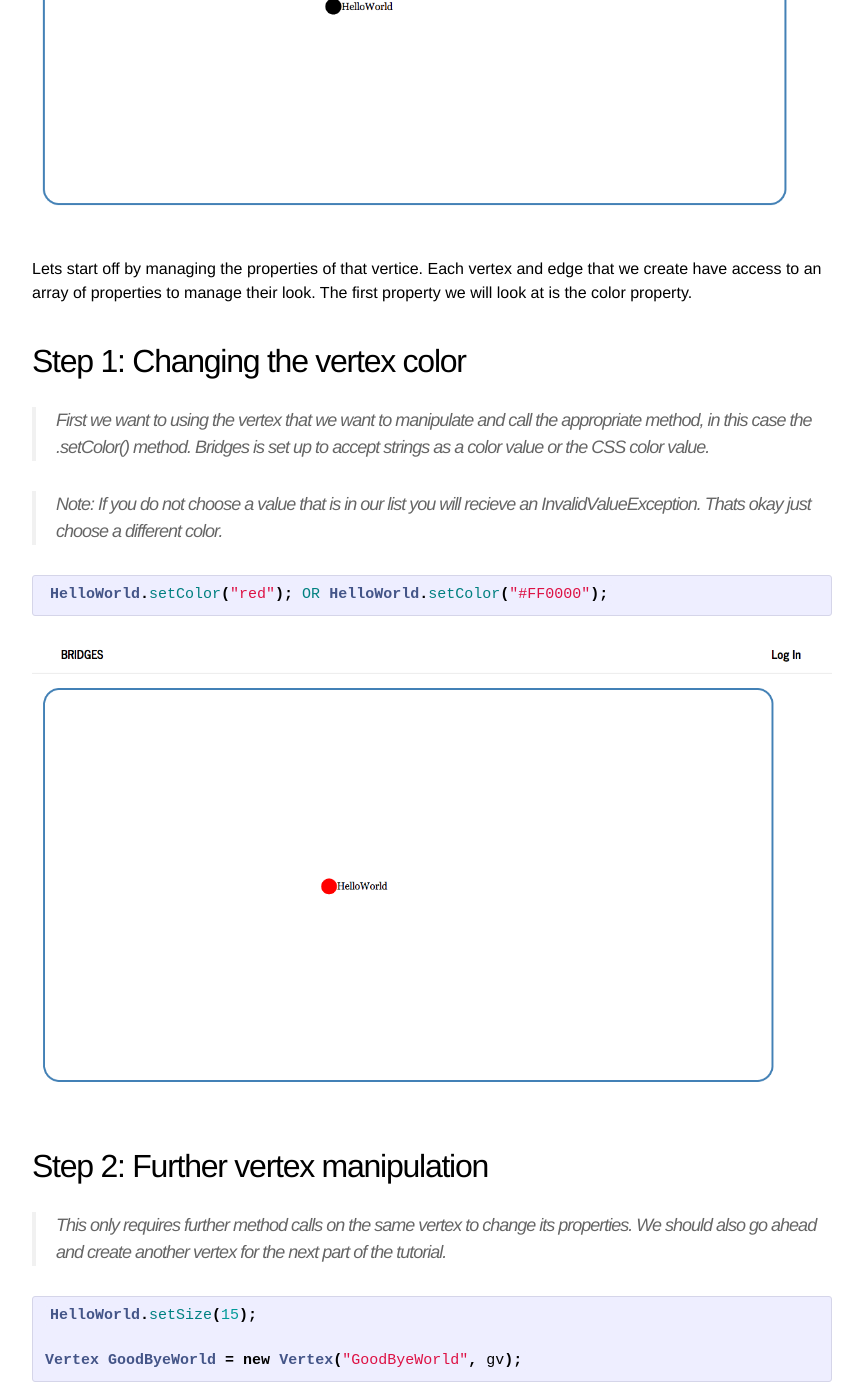
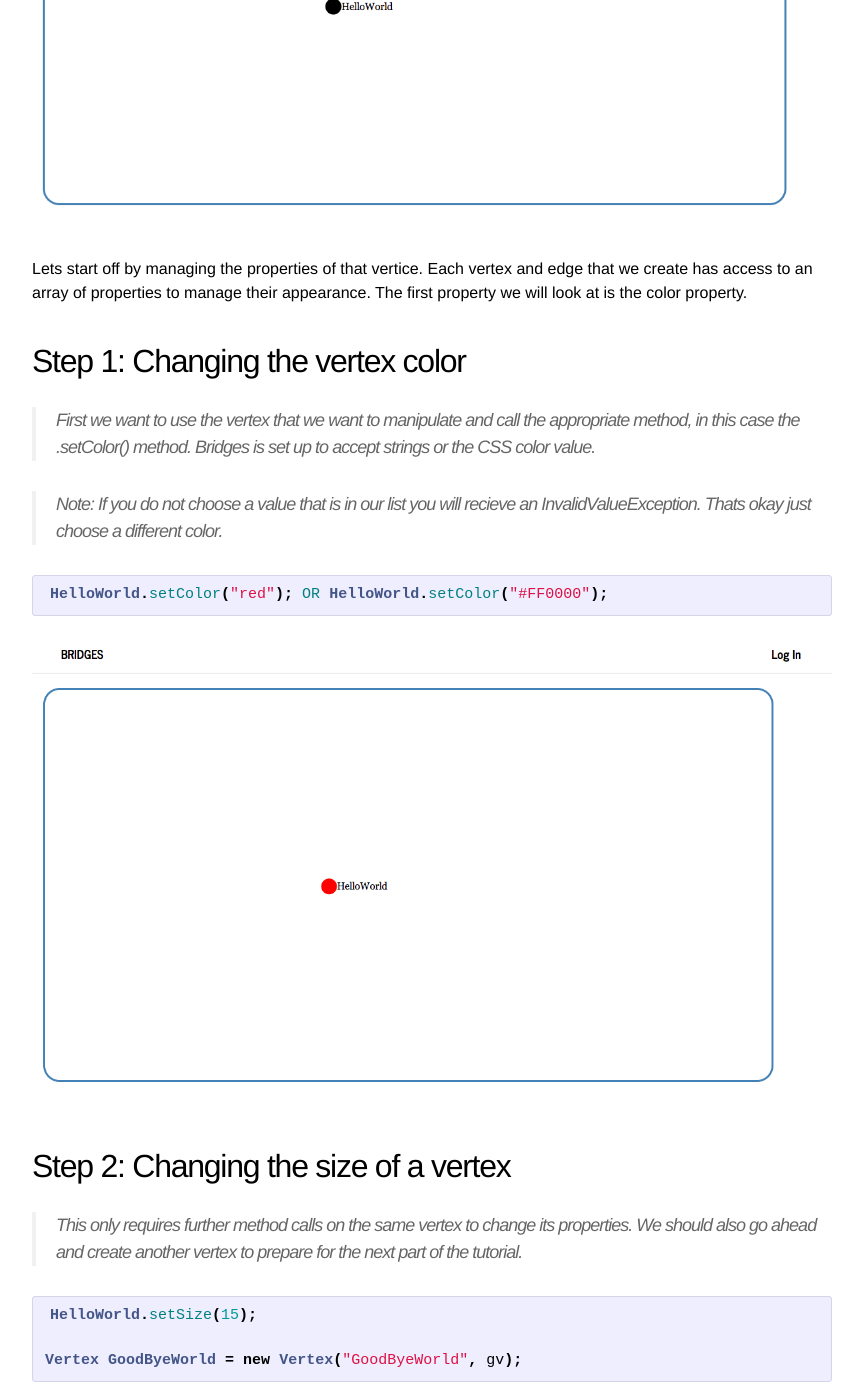
Before and after one commit to Dismembered/Dismembered.github.io, a Jekyll site: the page built from _posts/2014-07-02-HelloWorld-Tutorial_part3.markdown, in a window 1280 px wide and 1400 px high, scrolled down 1135 px. Shown: the whole window, without its empty margins (208-1071 px from the left). Built offline with Jekyll 4.4.1, drawn with Linux system fonts in a browser that asks for light colours; some of the changed text lies outside the part shown.

Commit message:
Update 2014-07-02-HelloWorld-Tutorial_part3.markdown

```diff
--- a/_posts/2014-07-02-HelloWorld-Tutorial_part3.markdown
+++ b/_posts/2014-07-02-HelloWorld-Tutorial_part3.markdown
@@ -14,11 +14,11 @@ When we left off last we had just created our first visualization and displayed
 
 ![drawing](/images/screenshot_9.png)
 
-Lets start off by managing the properties of that vertice. Each vertex and edge that we create have access to an array of properties to manage their look. The first property we will look at is the color property.
+Lets start off by managing the properties of that vertice. Each vertex and edge that we create has access to an array of properties to manage their appearance. The first property we will look at is the color property.
 
 ## Step 1: Changing the vertex color
 
-> First we want to using the vertex that we want to manipulate and call the appropriate method, in this case the .setColor() method. Bridges is set up to accept strings as a color value or the CSS color value.
+> First we want to use the vertex that we want to manipulate and call the appropriate method, in this case the .setColor() method. Bridges is set up to accept strings or the CSS color value.
 
 > Note: If you do not choose a value that is in our list you will recieve an InvalidValueException. Thats okay just choose a different color.
 
@@ -30,9 +30,9 @@ HelloWorld.setColor("red"); OR HelloWorld.setColor("#FF0000");
 
 ![drawing](/images/screenshot_11.png)
 
-## Step 2: Further vertex manipulation
+## Step 2: Changing the size of a vertex
 
-> This only requires further method calls on the same vertex to change its properties. We should also go ahead and create another vertex for the next part of the tutorial.
+> This only requires further method calls on the same vertex to change its properties. We should also go ahead and create another vertex to prepare for the next part of the tutorial.
 
 {% highlight java %}
 
@@ -58,7 +58,9 @@ HellowWorld.createEdge(GoodByeWorld);
 
 ## Step 4: Changing the properties of edges
 
-> We can manipulate the edges of connected vertices the same way that we manipulate the vertices themselves. We just need to access the edge itself and the properties are just a method call away.
+> We can manipulate the edges of connected vertices the same way that we manipulate the vertices themselves. All we need are the two vertices that make up the edge and we will have access to the edge.
+
+> Note: You have to call .getEdge() in the same order that you called .createEdge(). HelloWorld.getEdge(GoodByeWorld); will not return the same edge as GoodByeWorld.getEdge(HelloWorld);
 
 {% highlight java %}
 
```
Also changed, not shown: other parts of _posts/2014-07-02-HelloWorld-Tutorial_part3.markdown (+1 -1 lines).
